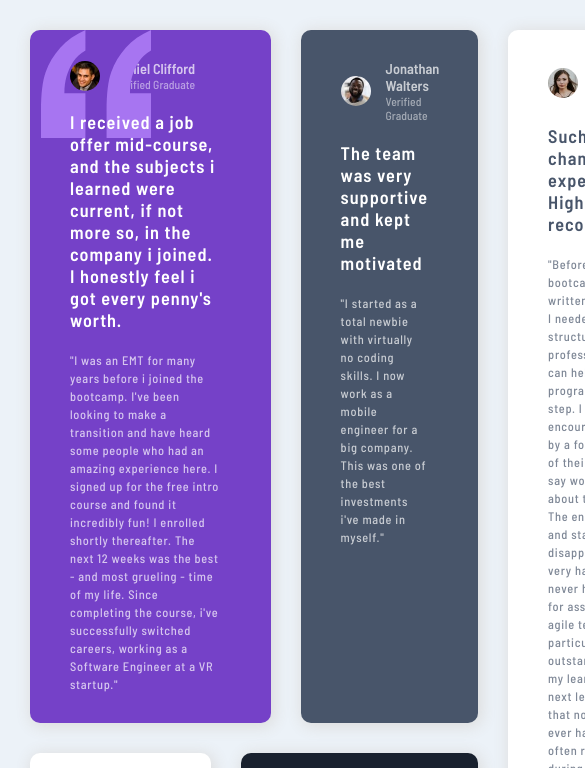
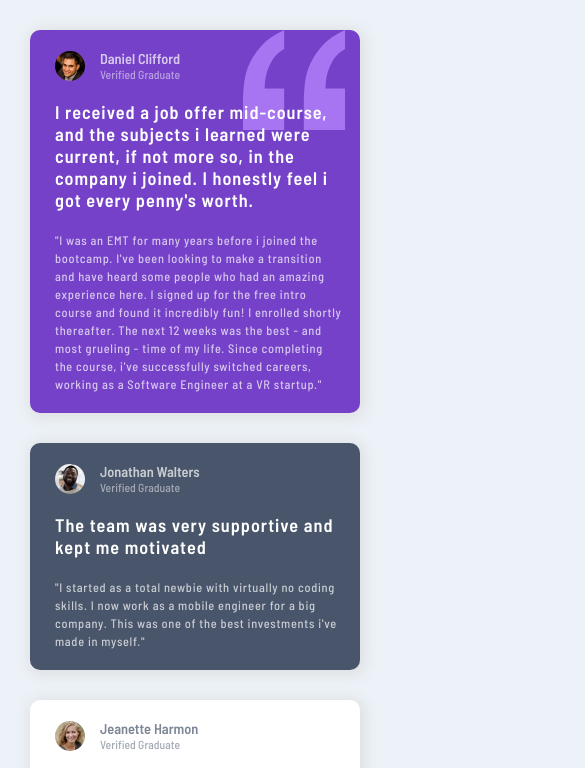
Before and after one commit to lucasdev10/Testimonials-grid-section-main, a plain HTML site: page index.html in a window 390 px wide. Shown: the top 768 px of the page, 585 px wide, since content can reach past the window. Drawn offline with Linux system fonts and the light colour scheme.

Commit message:
Finalizing mobile CSS and responsive layout

```diff
--- a/css/styles.css
+++ b/css/styles.css
@@ -52,8 +52,8 @@ img {
   height: 100%;
 
   display: grid;
-  grid-template-columns: 1fr 1fr 1fr 1fr;
-  grid-template-rows: 1fr 1fr;
+  grid-template-columns: repeat(4, 1fr);
+  grid-template-rows: repeat(2, 1fr);
   grid-gap: 30px;
   grid-template-areas:
     "cmt1 cmt1 cmt2 cmt3"
@@ -141,3 +141,25 @@ img {
   grid-area: cmt5;
   color: var(--color-white);
 }
+
+@media screen and (max-width: 1100px) {
+  .content {
+    grid-template-columns: 1fr;
+    grid-template-rows: repeat(5, auto);
+    grid-template-areas:
+      "cmt1"
+      "cmt2"
+      "cmt4"
+      "cmt5"
+      "cmt3";
+  }
+
+  .quotation {
+    right: 15px;
+    height: 100px;
+  }
+
+  .comment-card {
+    padding: 20px 18px 20px 25px;
+  }
+}
```
